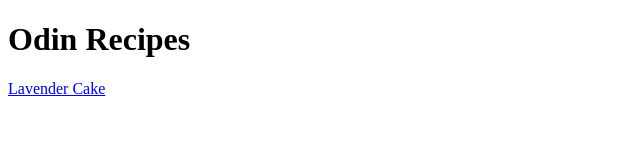
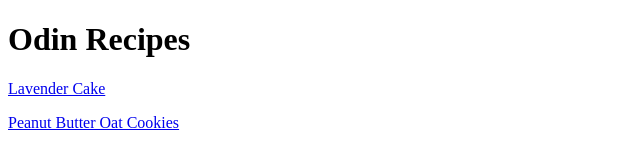
Before and after one commit to jakej101010/odin-recipes, a plain HTML site: page index.html in a window 1280 px wide. Shown: the whole page, without its empty margins (0-640 px from the left). Drawn offline with Linux system fonts and the light colour scheme.

Commit message:
Add link to peanut butter oat cookie recipe

```diff
--- a/index.html
+++ b/index.html
@@ -8,5 +8,6 @@
     <body>
         <h1>Odin Recipes</h1>
         <p><a href="recipes/lavender-cake.html">Lavender Cake</a></p>
+        <p><a href="recipes/peanut-butter-oat.html">Peanut Butter Oat Cookies</a></p>
     </body>
 </html>
```
